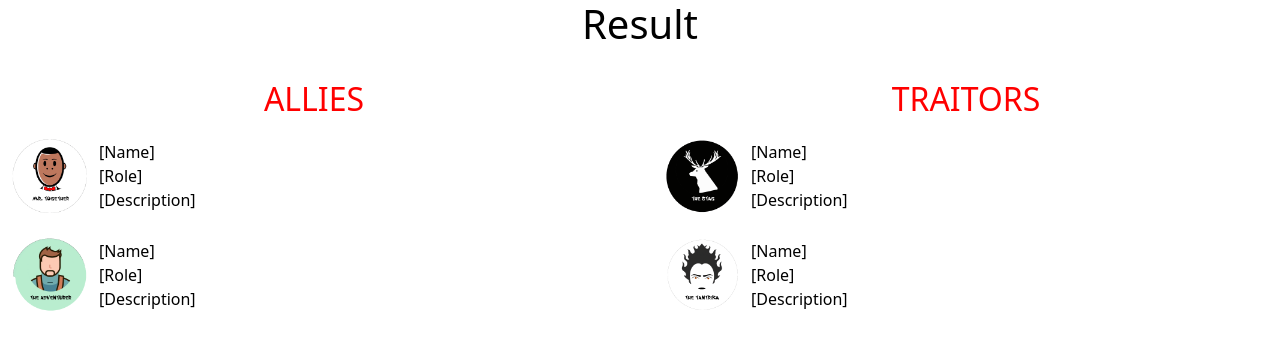
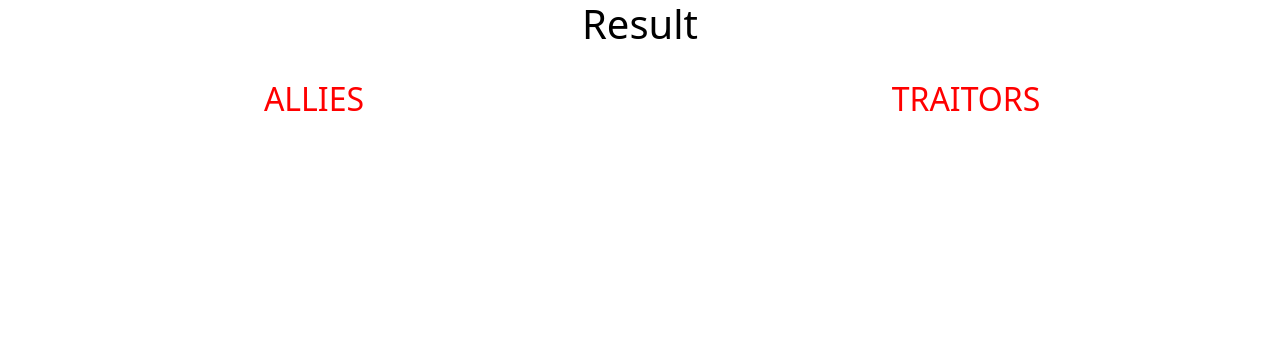
Before and after one commit to ZAWADBINSHARIF/Conference-Room, a React (Vite) app in the folder frontend/: page /result in a window 1280 px wide. Shown: the top 350 px of the page. Built offline with nearby package versions, Linux system fonts and the light colour scheme.

Commit message:
Final Result has been completed

```diff
--- a/frontend/src/Pages/FinalResult.jsx
+++ b/frontend/src/Pages/FinalResult.jsx
@@ -1,20 +1,25 @@
 // external import
 import { useEffect } from 'react'
 import { Row, Col } from 'react-bootstrap'
+import { useSelector } from 'react-redux'
 
 // internal import
 import '../result.scss'
 
+const FinalResult = () => {
 
-const FinalResult = () => {
+    const All_Allies = useSelector(state => state.draggable_img)
+    const All_Traitors = useSelector(state => state.removed_draggable_img)
 
     function showPrintPDF() {
         window.print()
     }
 
+    const apiPath = import.meta.env.VITE_API
+
     useEffect(() => {
         console.log('Load')
-        // window.onload = showPrintPDF()
+        window.onload = showPrintPDF()
     })
     return (
         <div className="FinalResult">
@@ -23,41 +28,29 @@ const FinalResult = () => {
             <Row>
                 <Col>
                     <h2>ALLIES</h2>
-                    <div className='d-flex flex-row'>
-                        <img src='/friend1.png' />
+                    {All_Allies.map(item=> (
+                    <div className='d-flex flex-row' key={item.draggable_id}>
+                            <img src={`${apiPath}/${item.folder_name}/${item.src}`} />
                         <div className="d-flex flex-column justify-content-center align-content-center">
-                            <span>[Name]</span>
-                            <span>[Role]</span>
-                            <span>[Description]</span>
+                                <span>{ item.name}</span>
+                                <span>{item.role}</span>
+                                <span>{ item.description}</span>
                         </div>
                     </div>
-                    <div className='d-flex flex-row'>
-                        <img src='/friend2.png' />
-                        <div className="d-flex flex-column justify-content-center align-content-center">
-                            <span>[Name]</span>
-                            <span>[Role]</span>
-                            <span>[Description]</span>
-                        </div>
-                    </div>
+                    ))}
                 </Col>
                 <Col>
                     <h2>TRAITORS</h2>
-                    <div className='d-flex flex-row'>
-                        <img src='/enemy1.png' />
-                        <div className="d-flex flex-column justify-content-center align-content-center">
-                            <span>[Name]</span>
-                            <span>[Role]</span>
-                            <span>[Description]</span>
+                    {All_Traitors.map(item => (
+                        <div className='d-flex flex-row' key={item.draggable_id}>
+                            <img src={`${apiPath}/${item.folder_name}/${item.src}`} />
+                            <div className="d-flex flex-column justify-content-center align-content-center">
+                                <span>{item.name}</span>
+                                <span>{item.role}</span>
+                                <span>{item.description}</span>
+                            </div>
                         </div>
-                    </div>
-                    <div className='d-flex flex-row'>
-                        <img src='/enemy2.png' />
-                        <div className="d-flex flex-column justify-content-center align-content-center">
-                            <span>[Name]</span>
-                            <span>[Role]</span>
-                            <span>[Description]</span>
-                        </div>
-                    </div>
+                    ))}
                 </Col>
             </Row>
         </div>
--- /dev/null
+++ b/frontend/src/Store/Slices/RemovedDraggableImgSlice.js
@@ -0,0 +1,34 @@
+// external import
+import { createSlice } from "@reduxjs/toolkit"
+
+const removedDraggableImgSlice = createSlice({
+    name: 'Remove_Draggable_Img',
+    initialState: [],
+    reducers: {
+        addRemovedDraggableImg(state, action) {
+            state.push(action.payload)
+        }
+    }
+})
+
+export const {
+    addRemovedDraggableImg
+} = removedDraggableImgSlice.actions
+export default removedDraggableImgSlice.reducer
+
+export function getRemovedDraggableImg(draggable_id) {
+
+    return function (dispatch, getState) {
+        try {
+            const draggableImgs = getState().draggable_img
+            const found = draggableImgs.find(
+                item => item.draggable_id === draggable_id
+            )
+
+            dispatch(addRemovedDraggableImg(found))
+
+        } catch (error) {
+            console.log(error)
+        }
+    }
+}
--- a/frontend/src/Store/store.js
+++ b/frontend/src/Store/store.js
@@ -6,13 +6,15 @@ import DraggableImgSlice from "./Slices/DraggableImgSlice.js";
 import CharacterImgSlice from "./Slices/CharacterImgSlice.js";
 import TableImgSlice from "./Slices/TableImgSlice.js";
 import SaveTableSlice from "./Slices/SaveTableSlice.js";
+import RemovedDraggableImgSlice from "./Slices/RemovedDraggableImgSlice.js";
 
 const store = configureStore({
     reducer: {
         draggable_img: DraggableImgSlice,
         character_img: CharacterImgSlice,
         table_img: TableImgSlice,
-        save_table: SaveTableSlice
+        save_table: SaveTableSlice,
+        removed_draggable_img: RemovedDraggableImgSlice
     }
 })
 
--- a/frontend/src/components/CharacterListItem.jsx
+++ b/frontend/src/components/CharacterListItem.jsx
@@ -9,7 +9,7 @@ import CryptoJS from 'crypto-js';
 import { addDraggableImg } from "../Store/Slices/DraggableImgSlice";
 import { clearAchetypeDescriptionText, setAchetypeDescriptionText } from "../Store/Slices/CharacterImgSlice";
 
-const CharacterListItem = ({ id, name, imgFilename, folderName }) => {
+const CharacterListItem = ({ id, name, imgFilename, folderName, description }) => {
 
   const [show, setShow] = useState(false)
   const dispatch = useDispatch()
@@ -30,7 +30,8 @@ const CharacterListItem = ({ id, name, imgFilename, folderName }) => {
       src: imgFilename,
       position_x: 32,
       position_y: 32,
-      folder_name: folderName
+      folder_name: folderName,
+      description: description
     }
 
     dispatch(addDraggableImg(imgInfo))
--- a/frontend/src/components/PeanutGallery.jsx
+++ b/frontend/src/components/PeanutGallery.jsx
@@ -3,6 +3,7 @@ import { useSelector, useDispatch } from "react-redux"
 
 // internal import
 import { removeDraggableImg } from "../Store/Slices/DraggableImgSlice.js"
+import {getRemovedDraggableImg} from "../Store/Slices/RemovedDraggableImgSlice.js"
 
 const PeanutGallery = () => {
 
@@ -11,6 +12,7 @@ const PeanutGallery = () => {
   const apiPath = import.meta.env.VITE_API
 
   function handleRemove(draggable_id) {
+    dispatch(getRemovedDraggableImg(draggable_id))
     dispatch(removeDraggableImg(draggable_id))
   }
 
--- a/frontend/src/components/SideBar.jsx
+++ b/frontend/src/components/SideBar.jsx
@@ -8,12 +8,14 @@ import CharactersListItem from "./CharacterListItem"
 import { fetchAllCharacters } from "../Store/Slices/CharacterImgSlice.js"
 import { fetchAllTables } from "../Store/Slices/TableImgSlice.js"
 import { Button } from "react-bootstrap"
+import { toast } from "react-toastify"
 
 const SideBar = () => {
 
   const dispatch = useDispatch()
   const navigate = useNavigate()
   const allCharacters = useSelector(state => state.character_img.data)
+  const draggable_imgs = useSelector(state=> state.draggable_img)
 
   const MenuListItem = () => (
     allCharacters.map((item) => (
@@ -23,11 +25,13 @@ const SideBar = () => {
         name={item.name}
         imgFilename={item.filename}
         folderName={item.folder_name}
+        description={item.description}
       />
     ))
   )
 
   function handleEndGame() {
+    if(!draggable_imgs.length) return toast.info("At least make one Ally")
     navigate('/result')
   }
 
@@ -38,14 +42,14 @@ const SideBar = () => {
 
   return (
     <menu
-      className="SideBar text-center"
+      className="SideBar text-center d-flex flex-column me-4"
       style={{ display: allCharacters.length != 0 ? 'flex' : "none" }}>
 
-      <Button className="my-4" variant="secondary" onClick={()=> handleEndGame()}>
+      <Button className="my-4" variant="success" onClick={()=> handleEndGame()}>
         End Game
       </Button>
 
-      <div className="MenuList d-flex flex-column me-4">
+      <div className="MenuList ">
 
         <MenuListItem />
 
--- a/frontend/src/index.scss
+++ b/frontend/src/index.scss
@@ -37,7 +37,7 @@ div {
 
 .modal-content {
   background-color: #182129;
-  * {
+  * :not(input){
     color: white;
   }
 
@@ -186,6 +186,10 @@ body {
             .imgArea {
               position: relative;
 
+              *{
+                color: inherit;
+              }
+
               .addButton {
                 opacity: 0;
                 position: absolute;
```
